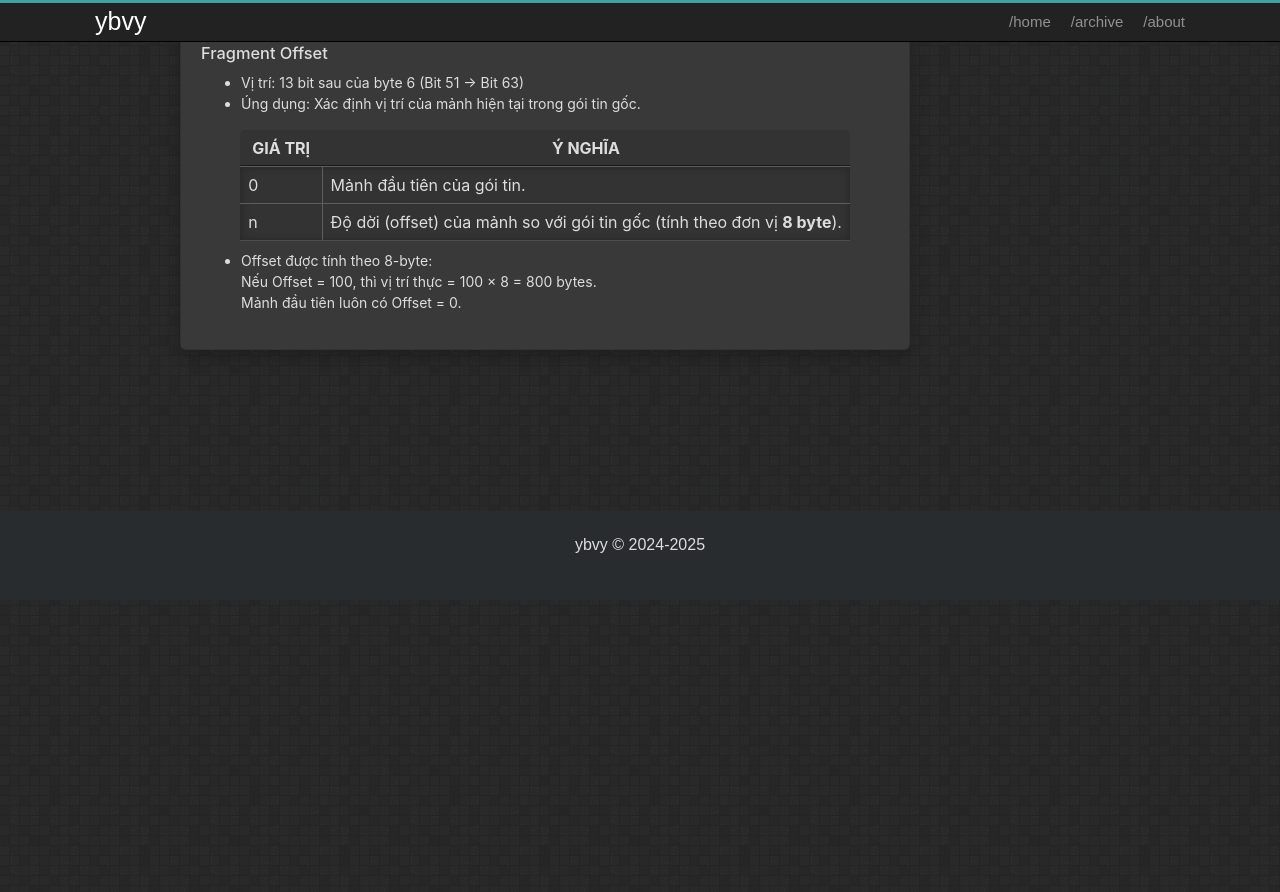
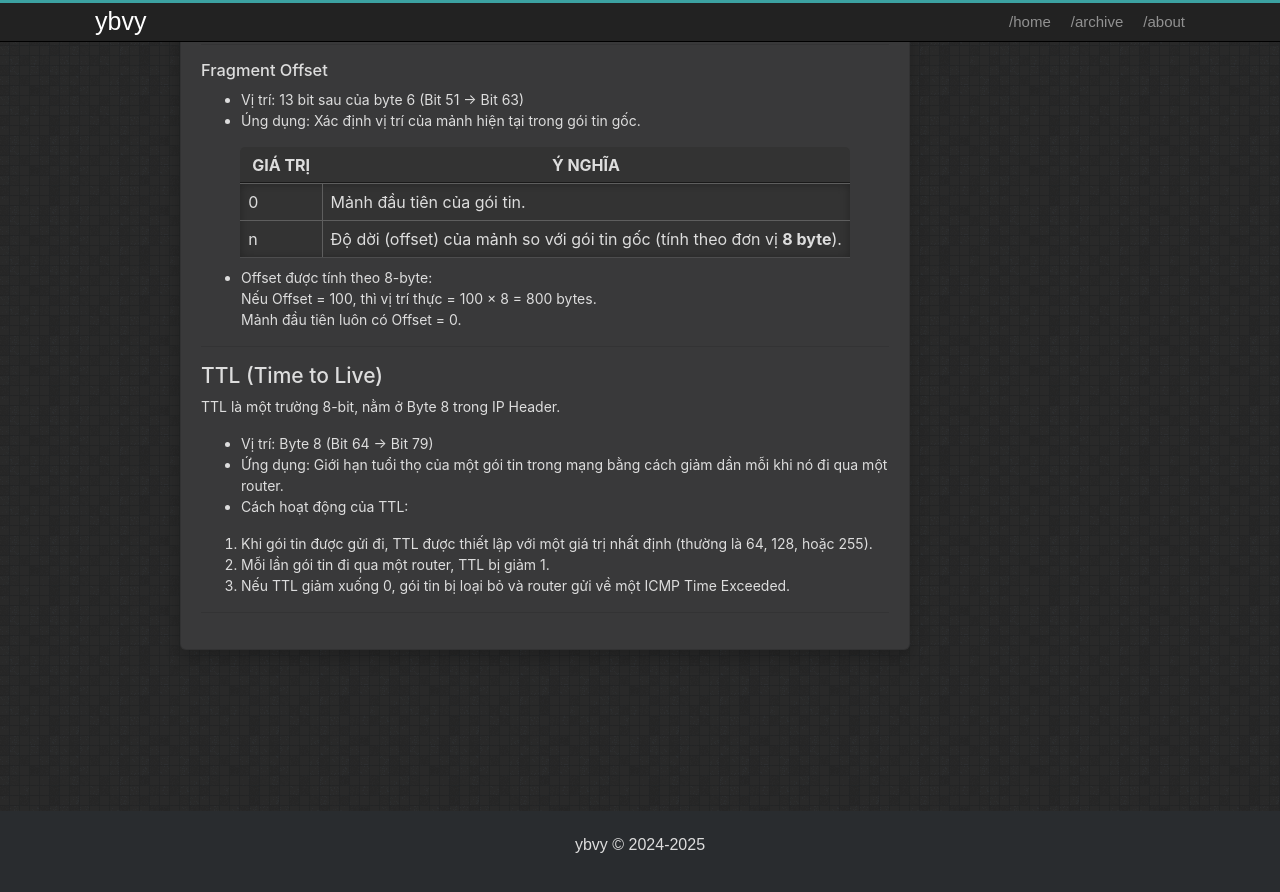
Before and after one commit to ybvy/ybvy.github.io, a Jekyll site: the page built from _posts/2025-03-18-ip-header-explain.md, in a window 1280 px wide and 900 px high, scrolled down 3535 px. Shown: the top 892 px of the window. Built offline with Jekyll 4.4.1, drawn with Linux system fonts in a browser that asks for light colours; before the commit the page ends 4135 px from its top, so only the background shows below that.

Commit message:
add post 2025-03-18

```diff
--- a/_posts/2025-03-18-ip-header-explain.md
+++ b/_posts/2025-03-18-ip-header-explain.md
@@ -55,7 +55,6 @@ TOS (Type of Service) là một trường 8 bit trong IPv4 Header, được sử
 * Bao gồm 2 thành phần chính: DSCP và ECN
 
 ---
-
 ### DSCP (Differentiated Services Code Point)
 DSCP (6 bit) là một phần của trường TOS, được sử dụng để phân loại mức độ ưu tiên của gói tin trong mạng.
 * Vị trí: 6 bit đầu tiên của byte thứ 2 trong IPv4 header.
@@ -77,7 +76,6 @@ DSCP (6 bit) là một phần của trường TOS, được sử dụng để ph
 {:.inner-borders}
 
 ---
-
 ###  ECN (Explicit Congestion Notification)
 ECN là một cơ chế giúp phát hiện và kiểm soát tắc nghẽn mạng mà không cần drop (hủy bỏ) gói tin.
 * Vị trí: ECN là 2 bit cuối cùng của byte DSCP/ECN trong IP Header.
@@ -91,7 +89,6 @@ ECN là một cơ chế giúp phát hiện và kiểm soát tắc nghẽn mạng
 | 11        | 11     | **CE (Congestion Experienced)** – Xác nhận tắc nghẽn |
 
 ---
-
 ## Total Length
 Total Length là một trường 16-bit trong IP Header.
 * Vị trí: Thuộc byte 2 và 3 (Bit 16 -> Bit 31).
@@ -114,18 +111,17 @@ Nếu Total Length > MTU (Maximum Transmission Unit), gói tin sẽ bị chia nh
 {:.inner-borders}
 
 ---
-
 ## Identification
 Identification (ID) là một trường 16-bit trong IP Header.
 * Vị trí: Thuộc byte 4 và 5 (Bit 31 -> Bit 46).
 * Úng dụng: Dùng để xác định từng gói tin IP riêng lẻ. Khi một gói tin bị phân mảnh, tất cả các mảnh sẽ có cùng ID để bộ thu có thể ghép lại đúng thứ tự.
 
 ---
-
 ## Flags (3) + Fragment Offset (13)
 Flags + Fragment Offset là một trường 16-bit trong IP Header.
 * Vị trí: Nằm ở byte 6 và 7.
 
+---
 ### Flag
 * Vị trí: 3 bit đầu của byte 6 (Bit 47 -> Bit 50).
 * Ứng dụng: Flags giúp xác định xem gói tin có bị phân mảnh hay không.
@@ -152,6 +148,19 @@ Flags + Fragment Offset là một trường 16-bit trong IP Header.
 Nếu Offset = 100, thì vị trí thực = 100 × 8 = 800 bytes.
 Mảnh đầu tiên luôn có Offset = 0.
 
+---
+
+## TTL (Time to Live)
+TTL là một trường 8-bit, nằm ở Byte 8 trong IP Header.
+* Vị trí: Byte 8 (Bit 64 -> Bit 79)
+* Ứng dụng: Giới hạn tuổi thọ của một gói tin trong mạng bằng cách giảm dần mỗi khi nó đi qua một router.
+* Cách hoạt động của TTL:
+
+1. Khi gói tin được gửi đi, TTL được thiết lập với một giá trị nhất định (thường là 64, 128, hoặc 255).
+2. Mỗi lần gói tin đi qua một router, TTL bị giảm 1.
+3. Nếu TTL giảm xuống 0, gói tin bị loại bỏ và router gửi về một ICMP Time Exceeded.
+
+---
 <!-- <script src="https://giscus.app/client.js"
         data-repo="ybvy/ybvy.github.io"
         data-repo-id="R_kgDONiHcVw"
```
